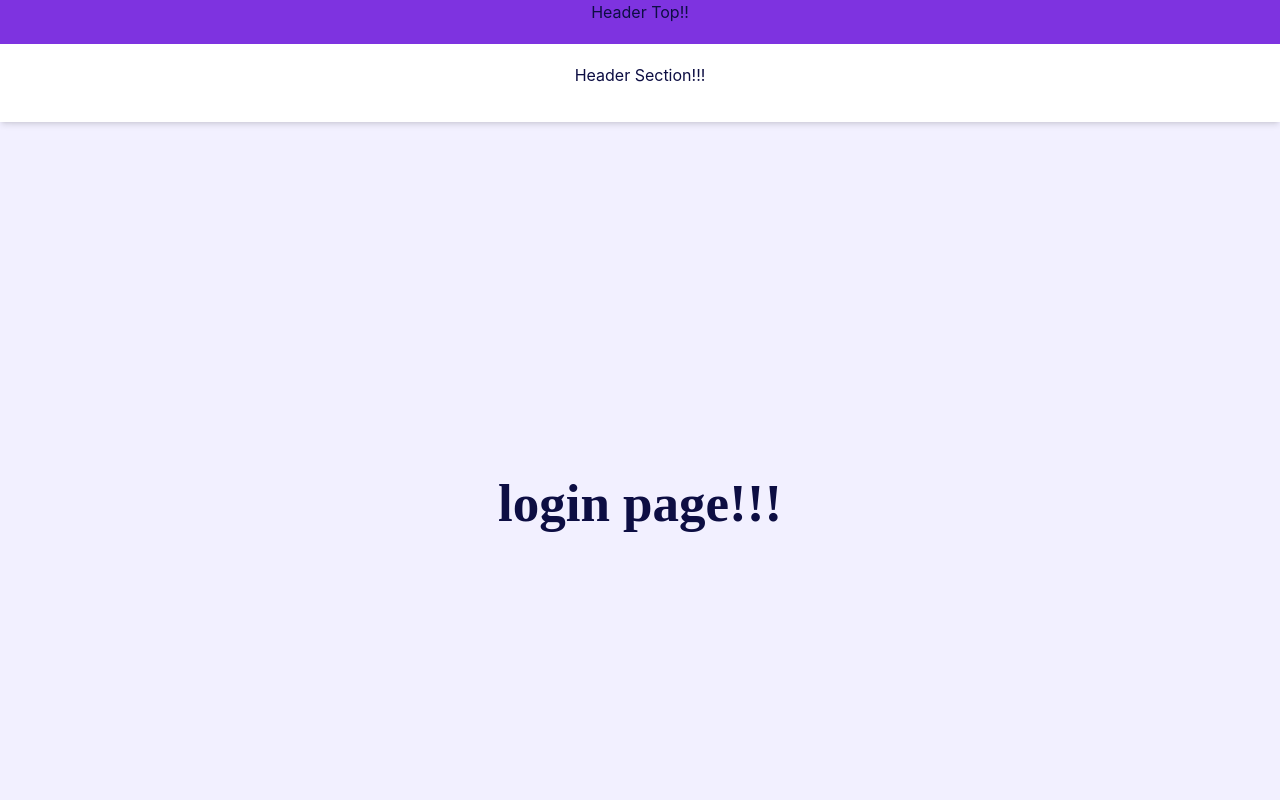
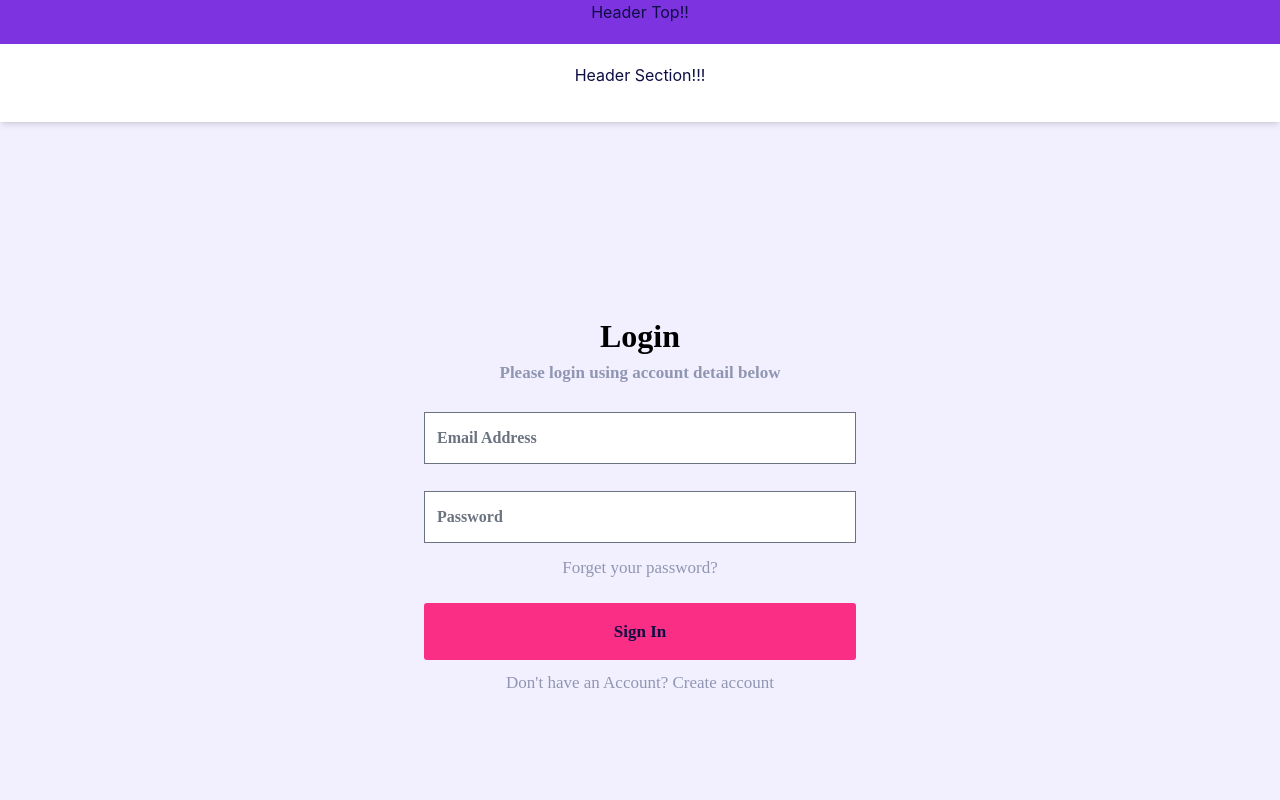
Before and after one commit to prepareSecondHalf/project, a Next.js app in the folder client/: page /login in a window 1280 px wide. Shown: the top 800 px of the page. Built offline with nearby package versions, Linux system fonts and the light colour scheme.

Commit message:
[login] Publishing Login Page

```diff
--- a/client/pages/login.tsx
+++ b/client/pages/login.tsx
@@ -2,17 +2,70 @@ import Footer from 'components/Footer';
 import Header from 'components/Header';
 import { NextPage } from 'next';
 
+
 const Login: NextPage = () => {
+    const titleStyle = {
+        fontSize: '32px',
+        color: '#000',
+    }
+    const subTitleStyle = {
+        fontSize: '17px',
+        color: '#9096B2',
+    }
+
+    const accountInput = {
+        width: '432px',
+        height: '52px'
+    }
+
+    const requestUserText = {
+        fontWeight: '400',
+        fontSize: '17px',
+        color: '#9096B2',
+        marginTop: '10px',
+    }
+
+    const signinBtn = {
+        width: '432px',
+        height: '57px',
+        borderRadius: '3px',
+        background: '#FB2E86',
+        fontSize: '17px',
+        fontWeight: '700',
+    }
+
+
     return (
     <div className='w-full min-w-[1200px]'>
         <Header />
         <div className="w-full">
             <div className="top w-full h-[764px] bg-[#f2f0ff] flex justify-center flex-col text-center text-[53px] font-bold font-josefin relative">
-                login page!!!
+                <div className="login-wrapper">
+                    <div className="title_wrapper">
+                        <h2 style={titleStyle}>Login</h2>
+                        <p style={subTitleStyle}>Please login using account detail below</p>
+                    </div>
+
+                    <div className="id_wrapper">
+                        <label htmlFor="id"></label>
+                        <input style={accountInput} type="text" placeholder='Email Address' id="id" />
+                    </div>
+
+                    <div className="password_wrapper">
+                        <label htmlFor="password"></label>
+                        <input style={accountInput} type="password" placeholder='Password' id="password" />
+                    </div>
+
+                    <div className="request_user">
+                        <p style={requestUserText}>Forget your password?</p>
+                        <button style={signinBtn} id="signin-btn">Sign In</button>
+                        <p style={requestUserText}>Don't have an Account? Create account</p>
+                    </div>
+                </div>
             </div>
-            <div className="w-full h-[800px] bg-white text-center flex flex-col justify-center text-7xl">
+            {/* <div className="w-full h-[800px] bg-white text-center flex flex-col justify-center text-7xl">
                 let's login page!!!!
-            </div>
+            </div> */}
         <Footer />
         </div>
     </div>
```
